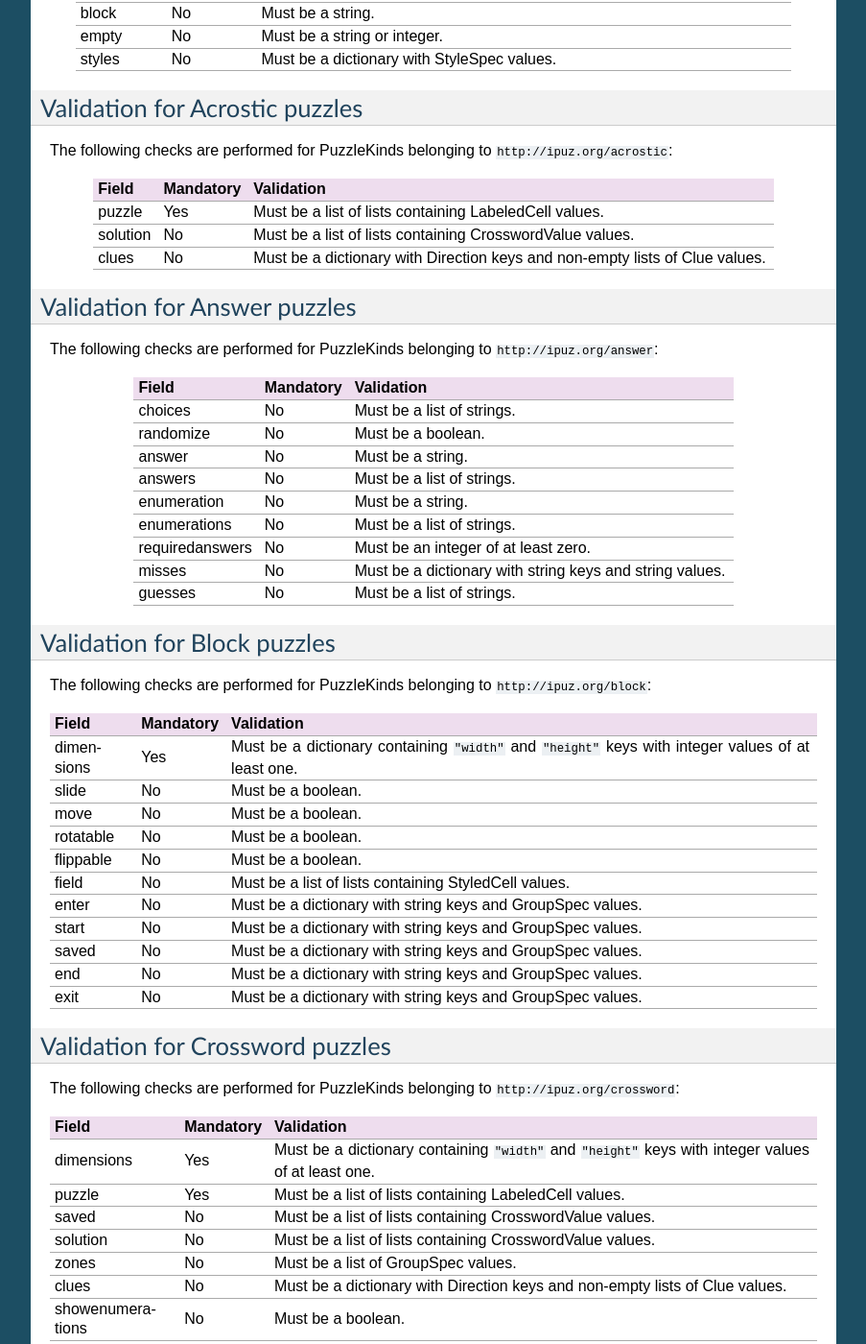
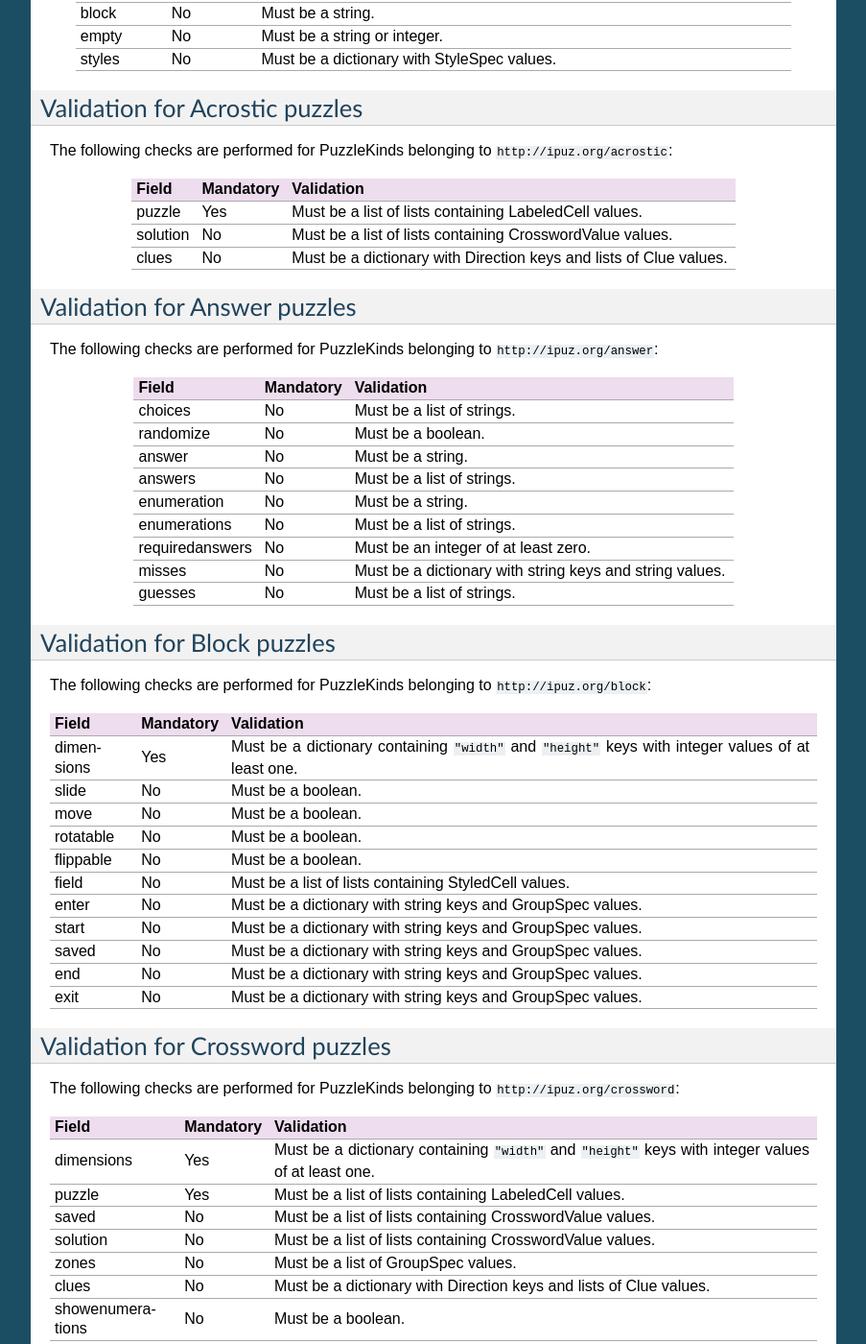
Before and after one commit to svisser/ipuz, a Sphinx documentation site: the page built from docs/reading.rst, in a window 1280 px wide and 1400 px high, scrolled down 1111 px. Shown: the whole window at 96% size, without its empty margins (198-1101 px from the left). Built offline with Sphinx 7.4.7, drawn with Linux system fonts in a browser that asks for light colours.

Commit message:
Dropped constraint that lists of Clues must be non-empty. It is possible that a direction is specified but no Clues are present

```diff
--- a/docs/reading.rst
+++ b/docs/reading.rst
@@ -72,7 +72,7 @@ Field            Mandatory  Validation
 ===============  =========  ============================================================================
 puzzle           Yes        Must be a list of lists containing LabeledCell values.
 solution         No         Must be a list of lists containing CrosswordValue values.
-clues            No         Must be a dictionary with Direction keys and non-empty lists of Clue values.
+clues            No         Must be a dictionary with Direction keys and lists of Clue values.
 ===============  =========  ============================================================================
 
 Validation for Answer puzzles
@@ -128,7 +128,7 @@ puzzle            Yes        Must be a list of lists containing LabeledCell valu
 saved             No         Must be a list of lists containing CrosswordValue values.
 solution          No         Must be a list of lists containing CrosswordValue values.
 zones             No         Must be a list of GroupSpec values.
-clues             No         Must be a dictionary with Direction keys and non-empty lists of Clue values.
+clues             No         Must be a dictionary with Direction keys and lists of Clue values.
 showenumerations  No         Must be a boolean.
 clueplacement     No         Must be an element from ``["before", "after", "blocks", null]``.
 answer            No         Must be a string.
```
Also changed, not shown: 2 other files.
